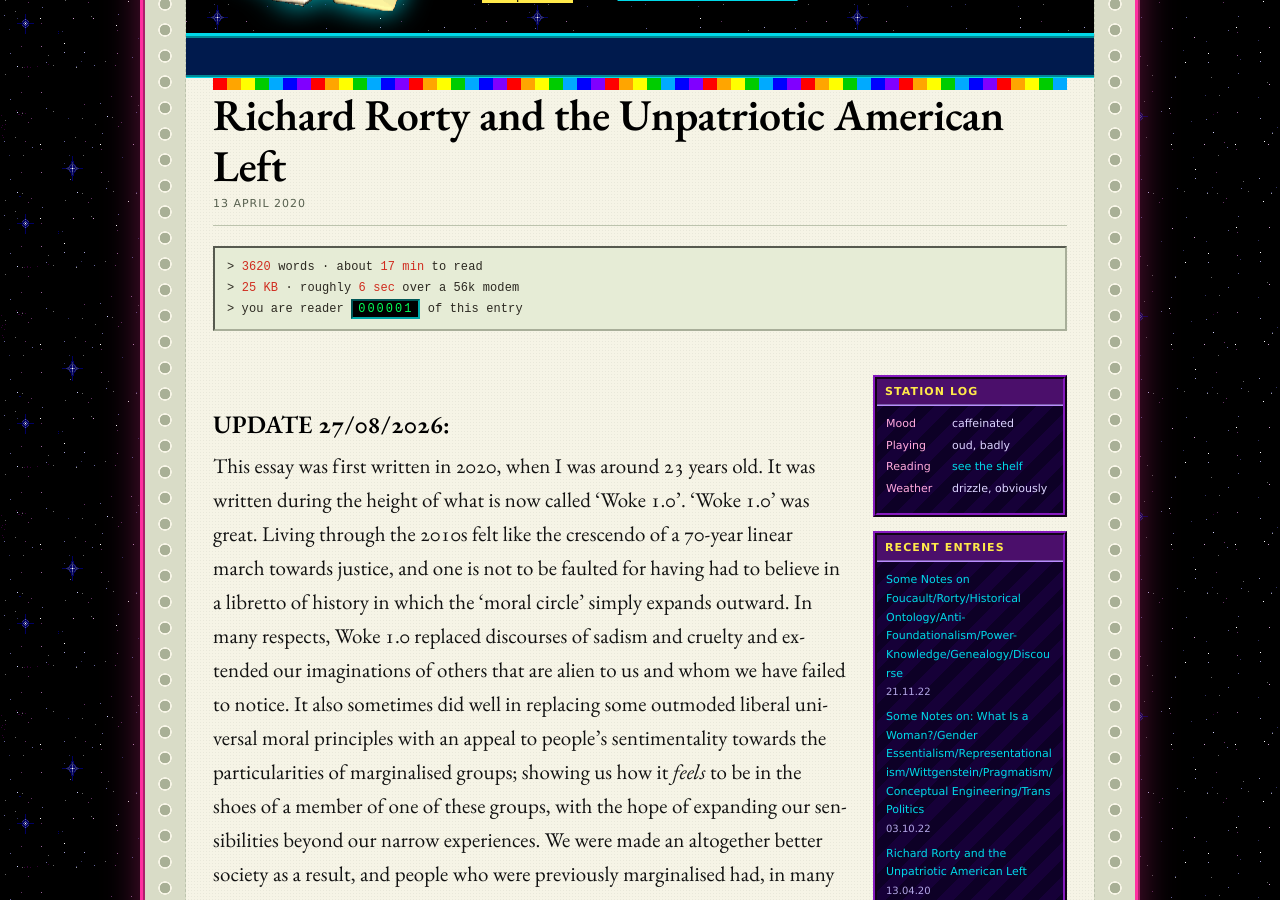
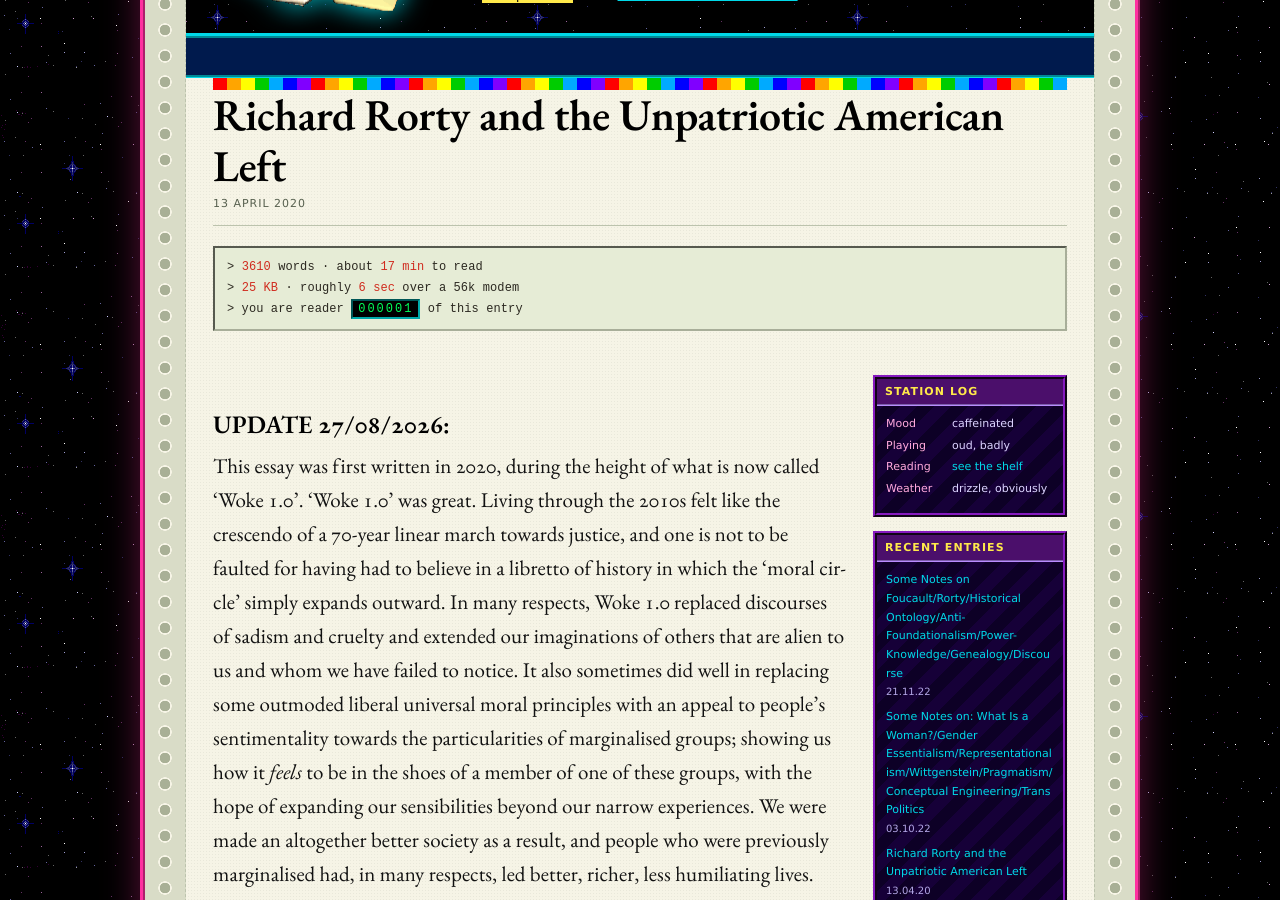
Before and after one commit to Catofminerva/Catofminerva.github.io, a Jekyll site: the page built from _posts/2020-04-13-rorty.md, in a window 1280 px wide and 900 px high, scrolled down 216 px. Built offline with Jekyll 4.4.1, drawn with Linux system fonts in a browser that asks for light colours; comment, search, counter and statistics services are not loaded.

Commit message:
Update 2020-04-13-rorty.md

```diff
--- a/_posts/2020-04-13-rorty.md
+++ b/_posts/2020-04-13-rorty.md
@@ -5,7 +5,7 @@
 ---
 
 ### UPDATE 27/08/2026:
-This essay was first written in 2020, when I was around 23 years old. It was written during the height of what is now called 'Woke 1.0'. 'Woke 1.0' was great. Living through the 2010s felt like the crescendo of a 70-year linear march towards justice, and one is not to be faulted for having had to believe in a libretto of history in which the 'moral circle' simply expands outward. In many respects, Woke 1.0 replaced discourses of sadism and cruelty and extended our imaginations of others that are alien to us and whom we have failed to notice. It also sometimes did well in replacing some outmoded liberal universal moral principles with an appeal to people’s sentimentality towards the particularities of marginalised groups; showing us how it *feels* to be in the shoes of a member of one of these groups, with the hope of expanding our sensibilities beyond our narrow experiences. We were made an altogether better society as a result, and people who were previously marginalised had, in many respects, led better, richer, less humiliating lives.
+This essay was first written in 2020, during the height of what is now called 'Woke 1.0'. 'Woke 1.0' was great. Living through the 2010s felt like the crescendo of a 70-year linear march towards justice, and one is not to be faulted for having had to believe in a libretto of history in which the 'moral circle' simply expands outward. In many respects, Woke 1.0 replaced discourses of sadism and cruelty and extended our imaginations of others that are alien to us and whom we have failed to notice. It also sometimes did well in replacing some outmoded liberal universal moral principles with an appeal to people’s sentimentality towards the particularities of marginalised groups; showing us how it *feels* to be in the shoes of a member of one of these groups, with the hope of expanding our sensibilities beyond our narrow experiences. We were made an altogether better society as a result, and people who were previously marginalised had, in many respects, led better, richer, less humiliating lives.
 
 Some time in in the early-2020s, Woke 1.0 had reached its limit as a tool of persuasion. Many of the gains it achieved had been fully or partially reversed by a more hostile, conservative Overton window that was given implementing force in 2025 by the second election of Trump. I suspect that this is because one necessary prerequisite for the sensitivity that it demands from others is security; including material security. And in that respect, there had been very little progress and none to which the tools of Woke 1.0 had any viable solution. Gen Z and young millennials came of age materially disillusioned and their political focus naturally shifted downward on Maslow’s hierarchy of needs. For some, the 2010s cultural rhetoric of 'recognition' felt alienating in that regard, and many men in particular began seeking out conservative spaces that validated their economic and social anxieties. It became clear by that time that making 'cultural recognition' as a central goal for leftist politics was a big mistake. It could not bring into being state-backed housing insulation from the climate, strict corporate regulation, universal healthcare and baseline economic security.
 
```
